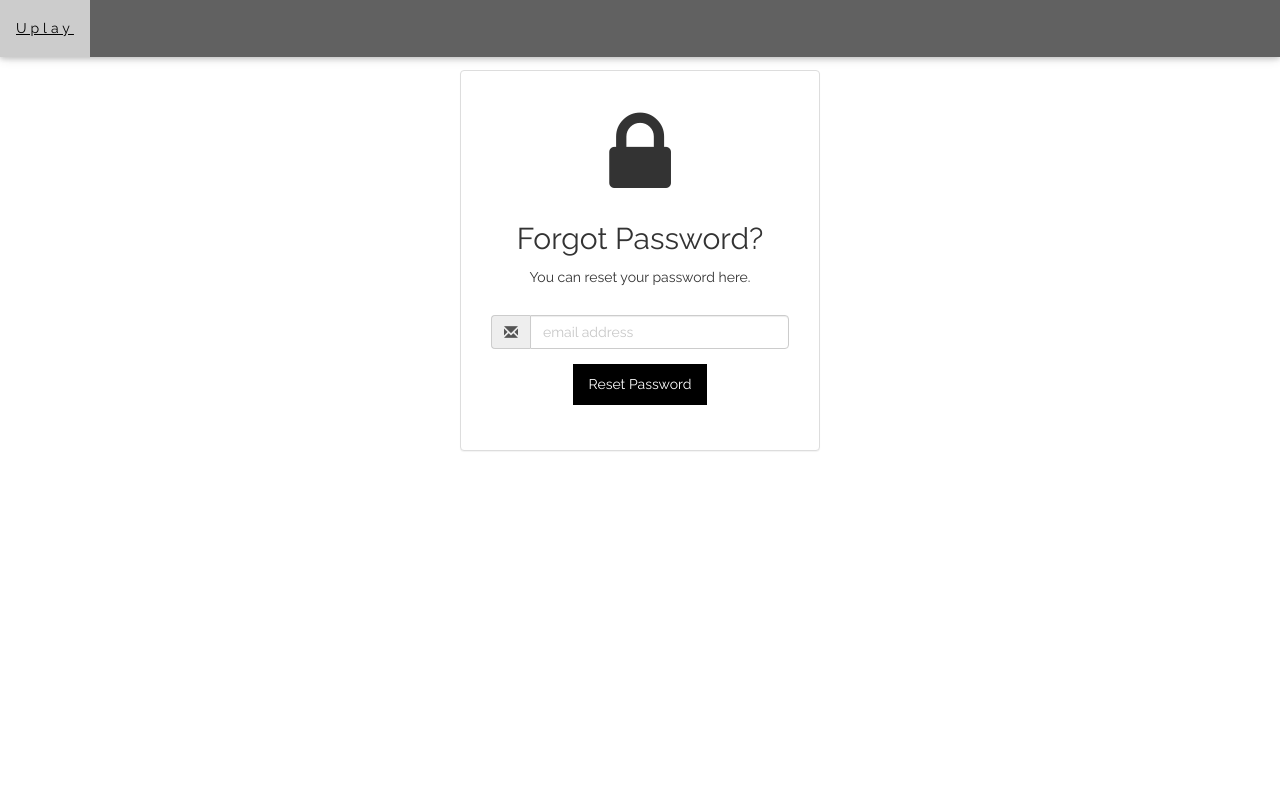
After one commit to marcelamelgar/uPlay, a Flask app: page /rpassword in a window 1280 px wide. The commit adds this page. Run offline with Flask 2, Linux system fonts and the light colour scheme; some libraries are stand-ins or nearby versions.

Commit message:
pagina inicio rpassword

```diff
--- a/prueba/server.py
+++ b/prueba/server.py
@@ -25,7 +25,15 @@ def signup():
 
 @app.route("/terms", methods=["GET","POST"])
 def terms():
-    return render_template("term.html")
+    return render_template("terms.html")
+
+@app.route("/rpassword", methods=["GET","POST"])
+def rpassword():
+    return render_template("rpassword.html")
+
+@app.route("/inicio", methods={"GET","POST"})
+def inicio():
+    return render_template("inicio.html")
 
 
 if __name__ == "__main__":
--- a/prueba/templates/home.html
+++ b/prueba/templates/home.html
@@ -31,7 +31,7 @@ body, html {
 <!-- Navbar (sit on top) -->
 <div class="w3-top">
   <div class="w3-bar w3-dark-grey w3-card" id="myNavbar">
-    <a href="/" class="w3-bar-item w3-button w3-wide">Uplayohoh</a>
+    <a href="/" class="w3-bar-item w3-button w3-wide">Uplay</a>
     <!-- Right-sided navbar links -->
     <div class="w3-right w3-hide-small">
       <a href="#about" class="w3-bar-item w3-button">ABOUT</a>
--- a/prueba/templates/login.html
+++ b/prueba/templates/login.html
@@ -197,7 +197,7 @@ input[type=text], select, textarea {
         <input type="password" name="password" placeholder="Password" required>
         <p>
             <center>
-            <a href="/" class="w3-button w3-black" type="submit">
+            <a href="/inicio" class="w3-button w3-black" type="submit">
               <em  role="button"></em> Log In
             </a>
             </center>
--- /dev/null
+++ b/prueba/templates/rpassword.html
@@ -0,0 +1,95 @@
+<!DOCTYPE html>
+<html lang="Eng">
+<title>Uplay</title>
+<meta charset="UTF-8">
+<meta name="viewport" content="width=device-width, initial-scale=1">
+<link rel="stylesheet" href="https://www.w3schools.com/w3css/4/w3.css">
+<link rel="stylesheet" href="https://fonts.googleapis.com/css?family=Raleway">
+<link rel="stylesheet" href="https://cdnjs.cloudflare.com/ajax/libs/font-awesome/4.7.0/css/font-awesome.min.css">
+<link href="//maxcdn.bootstrapcdn.com/bootstrap/3.3.0/css/bootstrap.min.css" rel="stylesheet" id="bootstrap-css">
+<script src="//maxcdn.bootstrapcdn.com/bootstrap/3.3.0/js/bootstrap.min.js"></script>
+<script src="//code.jquery.com/jquery-1.11.1.min.js"></script>
+<style>
+body,h1,h2,h3,h4,h5,h6 {font-family: "Raleway", sans-serif}
+
+body, html {
+  height: 100%;
+  line-height: 1.8;
+}
+
+/* Full height image header */
+.bigphoto {
+  background-position: center;
+  background-size: cover;
+  background-image: url("/static/home.jpeg");
+  min-height: 100%;
+}
+
+.w3-bar .w3-button {
+  padding: 16px;
+}
+
+.form-gap {
+    padding-top: 70px;
+}
+
+</style>
+<body>
+
+<!-- Navbar (sit on top) -->
+<div class="w3-top">
+  <div class="w3-bar w3-dark-grey w3-card" id="myNavbar">
+    <a href="/" class="w3-bar-item w3-button w3-wide">Uplay</a>
+    </div>
+</div>
+
+<!-- Reset Password Form-->
+
+<link rel="stylesheet" href="https://maxcdn.bootstrapcdn.com/font-awesome/4.5.0/css/font-awesome.min.css">
+<div class="form-gap"></div>
+<div class="container">
+   <div class="row">
+       <div class="col-md-4 col-md-offset-4">
+           <div class="panel panel-default">
+             <div class="panel-body">
+               <div class="text-center">
+                 <h3><i class="fa fa-lock fa-4x"></i></h3>
+                 <h2 class="text-center">Forgot Password?</h2>
+                 <p>You can reset your password here.</p>
+                 <div class="panel-body">
+
+                   <form id="register-form" role="form" autocomplete="off" class="form" method="post">
+
+                     <div class="form-group">
+                       <div class="input-group">
+                         <span class="input-group-addon"><i class="glyphicon glyphicon-envelope color-blue"></i></span>
+                         <input id="email" name="email" placeholder="email address" class="form-control"  type="email">
+                       </div>
+                     </div>
+                     <div class="form-group">
+
+                        <script>
+                            function clickAlert(){
+                            alert("An email has been sent to you to reset your password!")
+                            }
+                         </script>
+
+                        <p>
+                            <center>
+                            <a href="/login" class="w3-button w3-black" type="submit" onclick="clickAlert()">
+                              <em  role="button"></em> Reset Password
+                            </a>
+                            </center>
+                          </p>
+                     </div>
+
+                     <input type="hidden" class="hide" name="token" id="token" value="">
+                   </form>
+
+                 </div>
+               </div>
+             </div>
+           </div>
+         </div>
+   </div>
+</div>
--- a/prueba/templates/signup.html
+++ b/prueba/templates/signup.html
@@ -215,11 +215,11 @@ span.price {
 
         </div>
         <label>
-            <p>Already got an account?<a href="/login" title="W3.CSS" target="_blank" class="w3-hover-text-green">Sign In</a></p>
+            <p>Already got an account?<a href="/login" title="W3.CSS" class="w3-hover-text-green">Sign In</a></p>
         </label>
         <p>
             <center>
-            <a href="/" class="w3-button w3-black" type="submit">
+            <a href="/inicio" class="w3-button w3-black" type="submit">
               <em role="button"></em> Get Started!
             </a>
             </center>
```
Also changed, not shown: prueba/templates/inicio.html (added, +36 -0 lines).
